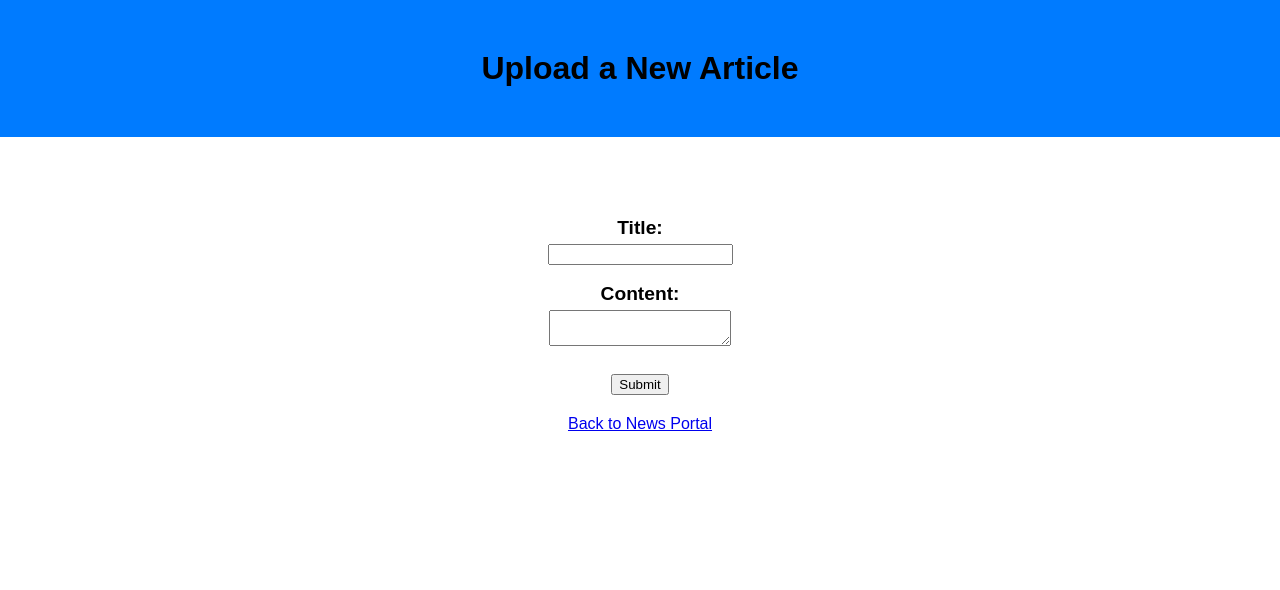
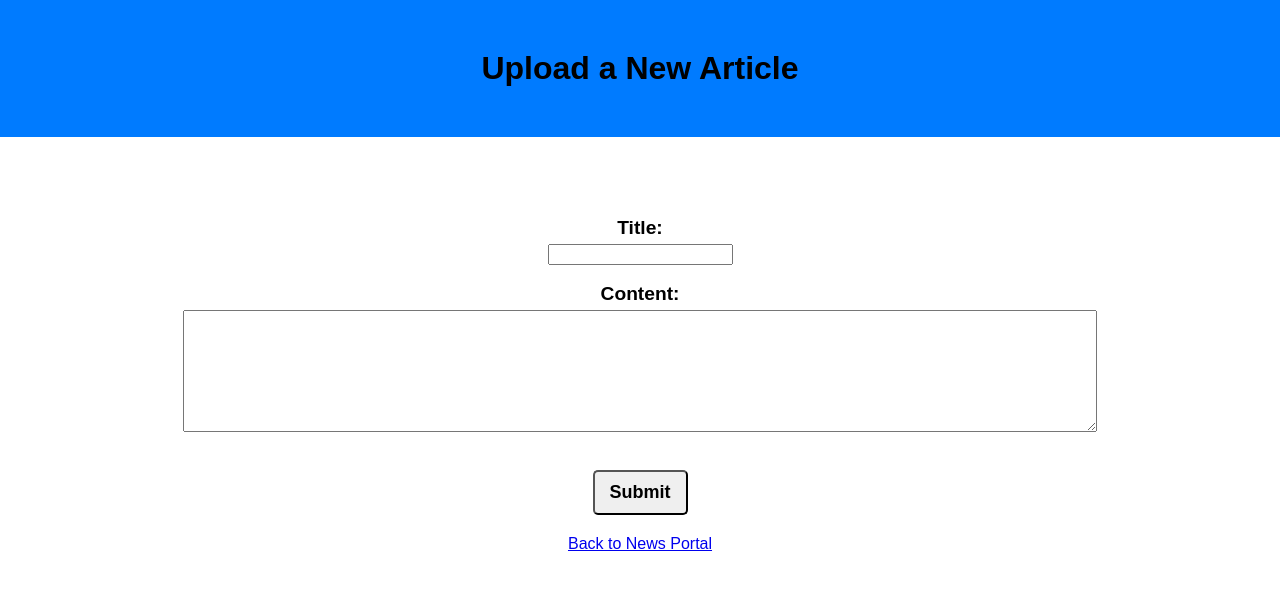
Before and after one commit to fefi375/NagyProject, a Flask app: page /upload_article in a window 1280 px wide. Shown: the top 590 px of the page. Run offline with Flask 3, Linux system fonts and the light colour scheme; the visitor is signed in with stand-in values (Sample User, id 1).

Commit message:
upload article button, textarea size

```diff
--- a/WEB/static/login.css
+++ b/WEB/static/login.css
@@ -53,10 +53,11 @@ button {
     font-size: large;
     border-radius: 5px;
     font-weight: bold;
+    margin-bottom: 30px;
 }
 button:hover{
     background-color: antiquewhite;
-
+    transform: scale(1.1);
 }
 
 
--- a/WEB/static/upload_article.css
+++ b/WEB/static/upload_article.css
@@ -38,10 +38,26 @@ label {
 }
 
 button {
-    margin-top: 10px;
-    align-self: center;
-    margin-bottom: 20px;
+    padding:10px;
+    padding-left: 15px;
+    padding-right: 15px;
+    cursor: pointer;
+    font-size: large;
+    border-radius: 5px;
+    font-weight: bold;
+    margin: 20px;
 }
+button:hover{
+    background-color: antiquewhite;
+    transform: scale(1.1);
+}
+
+textarea{
+    width: 400%;
+    height: 10vh;
+    padding: 20px;
+}
+
 
 a{
 
```
